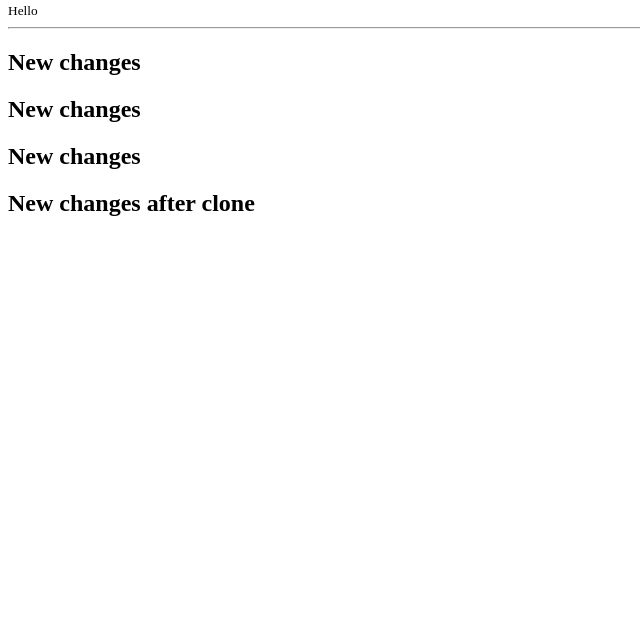
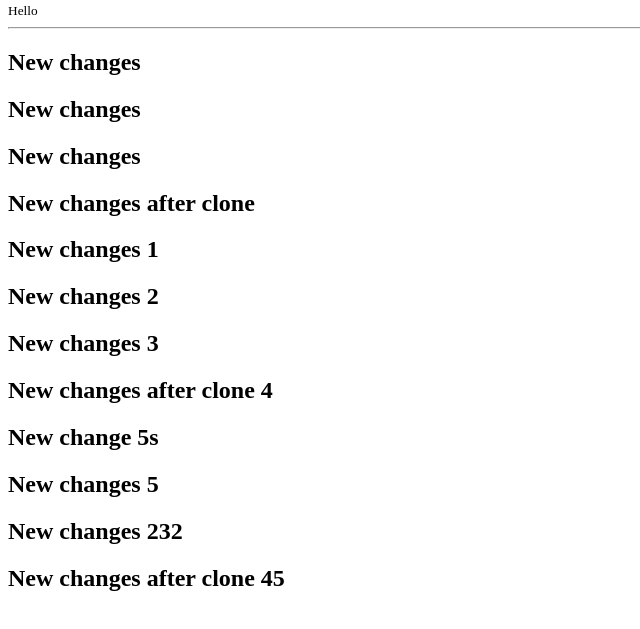
Before and after one commit to Marinashafiq/version-control-day1, a plain HTML site: page index.html in a window 1280 px wide. Shown: the part 79-708 px from the top of the page, without its empty margins (0-640 px from the left). Drawn offline with Linux system fonts and the light colour scheme.

Commit message:
Update index fille with new lines

```diff
--- a/index.html
+++ b/index.html
@@ -14,5 +14,13 @@
     <h2>New changes</h2>
     <h2>New changes</h2>
     <h2>New changes after clone</h2>
+    <h2>New changes 1</h2>
+    <h2>New changes 2</h2>
+    <h2>New changes 3</h2>
+    <h2>New changes after clone 4</h2>
+    <h2>New change 5s</h2>
+    <h2>New changes 5</h2>
+    <h2>New changes 232</h2>
+    <h2>New changes after clone 45</h2>
   </body>
 </html>
```
